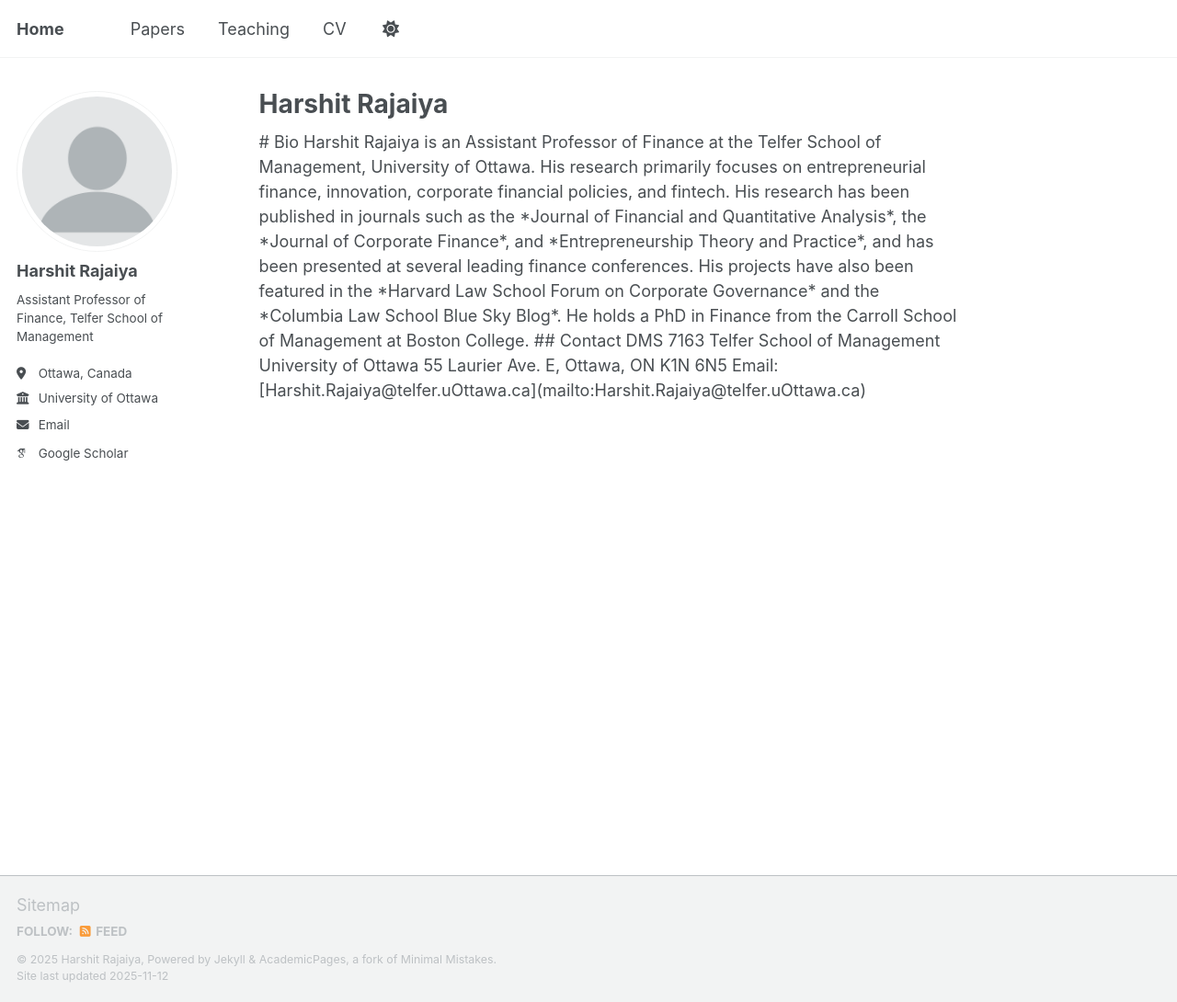
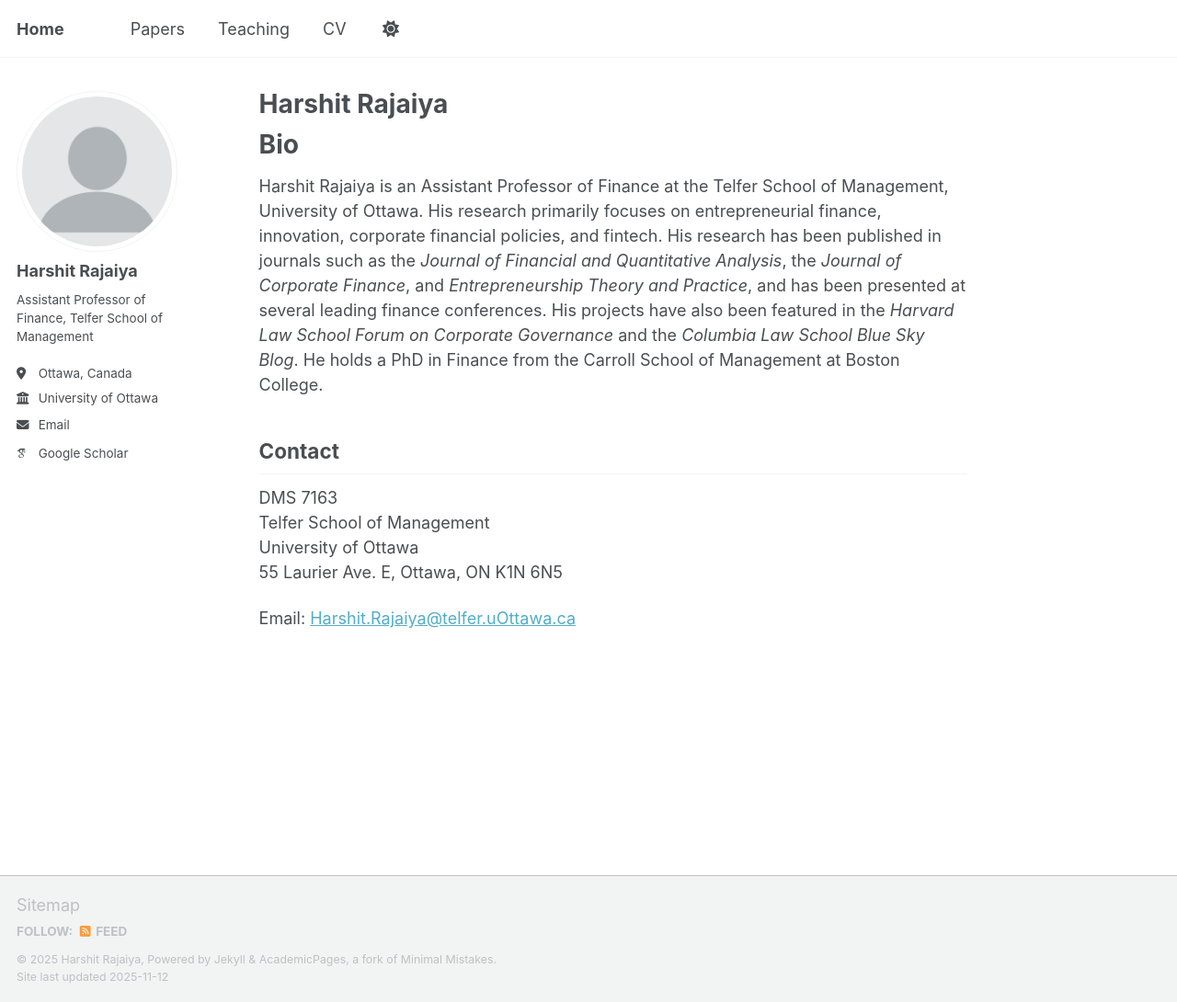
Before and after one commit to hrajaiya/harshitrajaiya.github.io, a Jekyll site: the page built from _pages/about.md, in a window 1280 px wide and 1090 px high. Shown: the whole window at 92% size. Built offline with Jekyll 4.4.1, drawn with Linux system fonts in a browser that asks for light colours; some web fonts are replaced; a script that is not in the unit is left out.

Commit message:
Update about.md

```diff
--- a/_pages/about.md
+++ b/_pages/about.md
@@ -8,7 +8,6 @@ redirect_from:
   - /about.html
 ---
 
-<div style="text-align:left">
 
 # Bio
 
@@ -22,5 +21,3 @@ University of Ottawa
 55 Laurier Ave. E, Ottawa, ON K1N 6N5
 
 Email: [Harshit.Rajaiya@telfer.uOttawa.ca](mailto:Harshit.Rajaiya@telfer.uOttawa.ca)
-
-</div>
```
